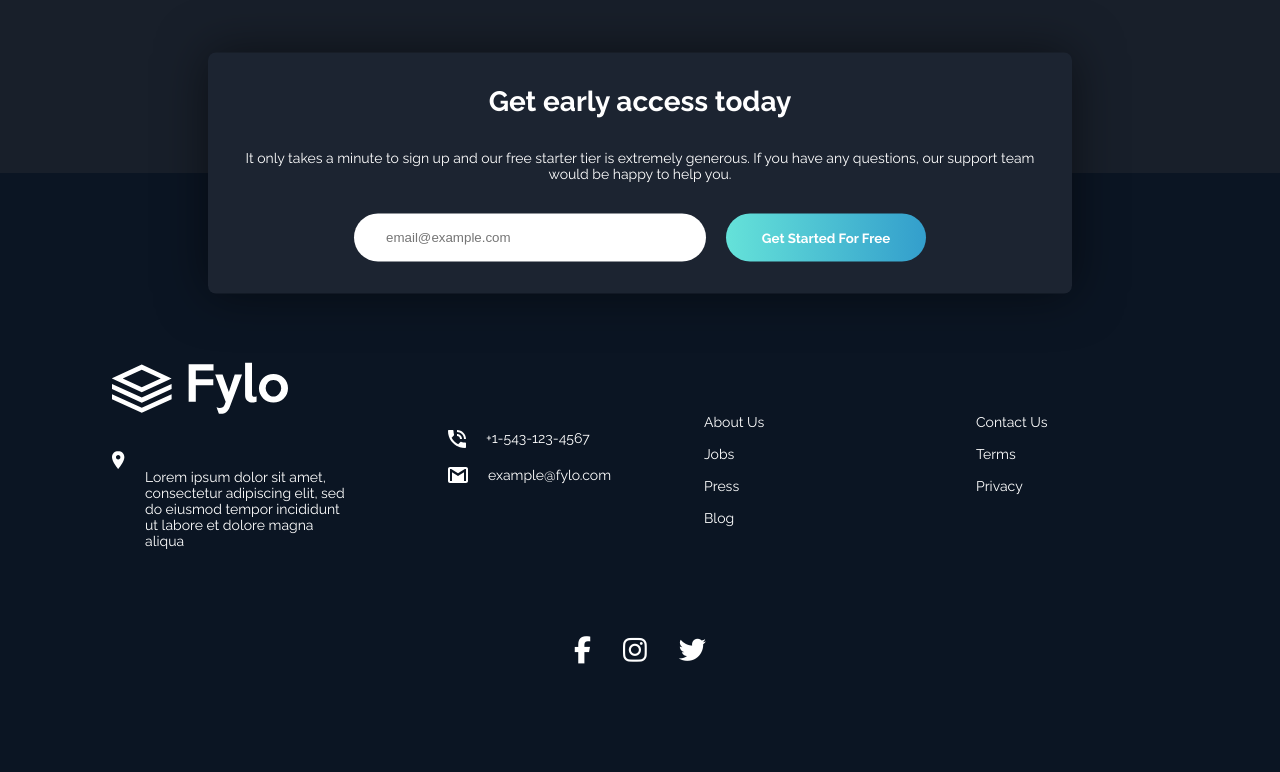
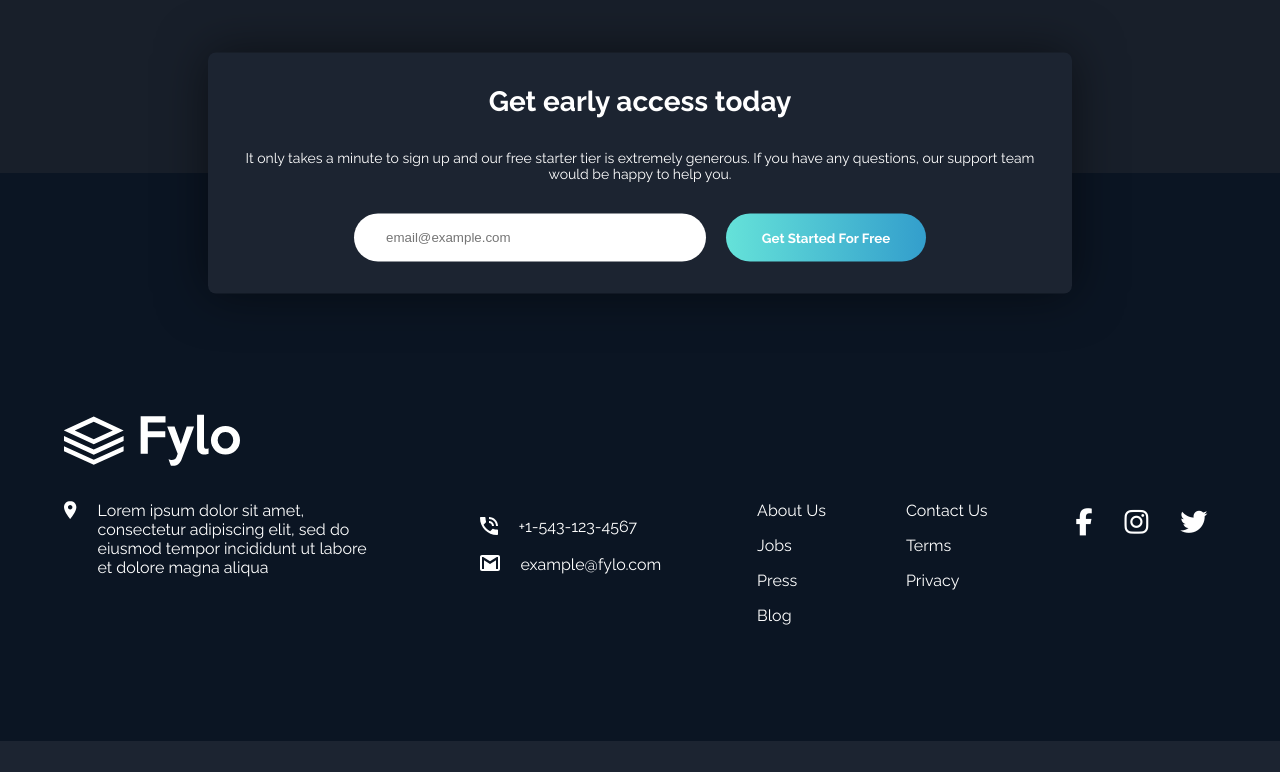
Before and after one commit to Luis-Felipe-N/fylo, a plain HTML site: page index.html in a window 1280 px wide. Shown: the part 2603-3375 px from the top of the page. After the commit the page ends 3344 px from the top, so only its background shows below. Drawn offline with nearby package versions, Linux system fonts and the light colour scheme.

Commit message:
Arrumando rodape

```diff
--- a/css/rodape.css
+++ b/css/rodape.css
@@ -50,23 +50,15 @@
     flex-wrap: wrap;
     gap: 5rem;
     padding-bottom: 6.25rem;
-
-}
-
-.rodape__sobre img {
-    transform: translateY(-100%);
+    font-size: 1rem;
 }
 
 .rodape__sobre div{
-    max-width: 15rem;
+    max-width: 20rem;
     display: flex;
     align-items: flex-start;
     gap: 1.25rem;
 
-}
-
-.rodape__contato {
-    width: 12rem;
 }
 
 .number__contato, .email__contato{
@@ -77,20 +69,8 @@
 
 }
 
-.email__contato {
-
-}
-
-.rodape__contato-img {
-
-}
-
-.rodape__contato-text {
-
-}
-
 .rodape__menu {
-    width: 12rem;
+    /* width: 10rem; */
 }
 .rodape__menu ul li {
 
@@ -109,4 +89,15 @@
 
 .rodape__social i {
     padding: .5rem;
+    cursor: pointer;
+    color: #fff;
+    transition: .2s;
 }
+
+.rodape__social i:hover {
+    color: rgba(255, 255, 255, 0.685);
+}
+
+.logo__rodape {
+    margin-bottom: 2rem;
+}
--- a/index.html
+++ b/index.html
@@ -159,9 +159,9 @@
             </div>
 
 
+            <img class="logo__rodape" src="/images/logo.svg" alt="logo">
             <div class="content__rodape">
                 <div class="rodape__sobre">
-                    <img src="/images/logo.svg" alt="logo">
                     <div>
                         <img src="/images/icon-location.svg" alt="Simbolo localização">
                     <p>Lorem ipsum dolor sit amet, consectetur adipiscing elit, sed do eiusmod tempor incididunt ut labore et dolore magna aliqua</p>
```
